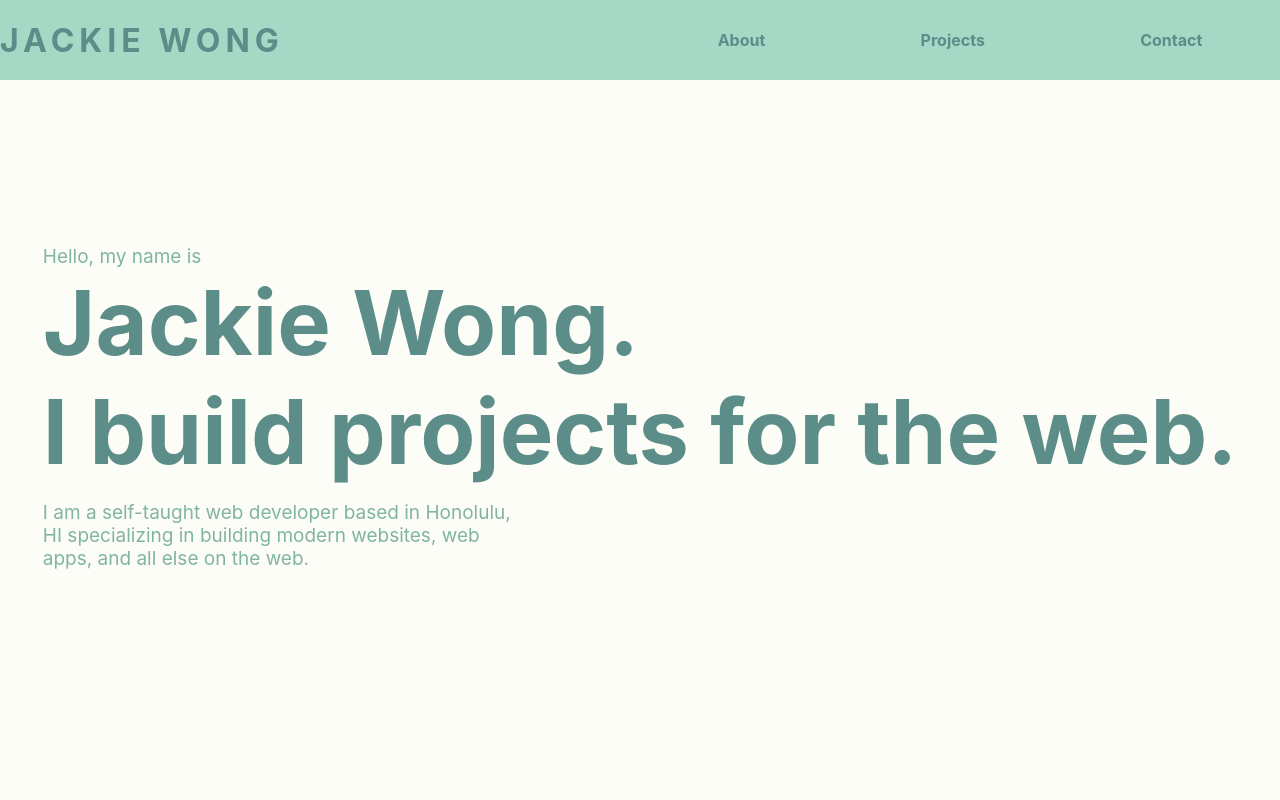
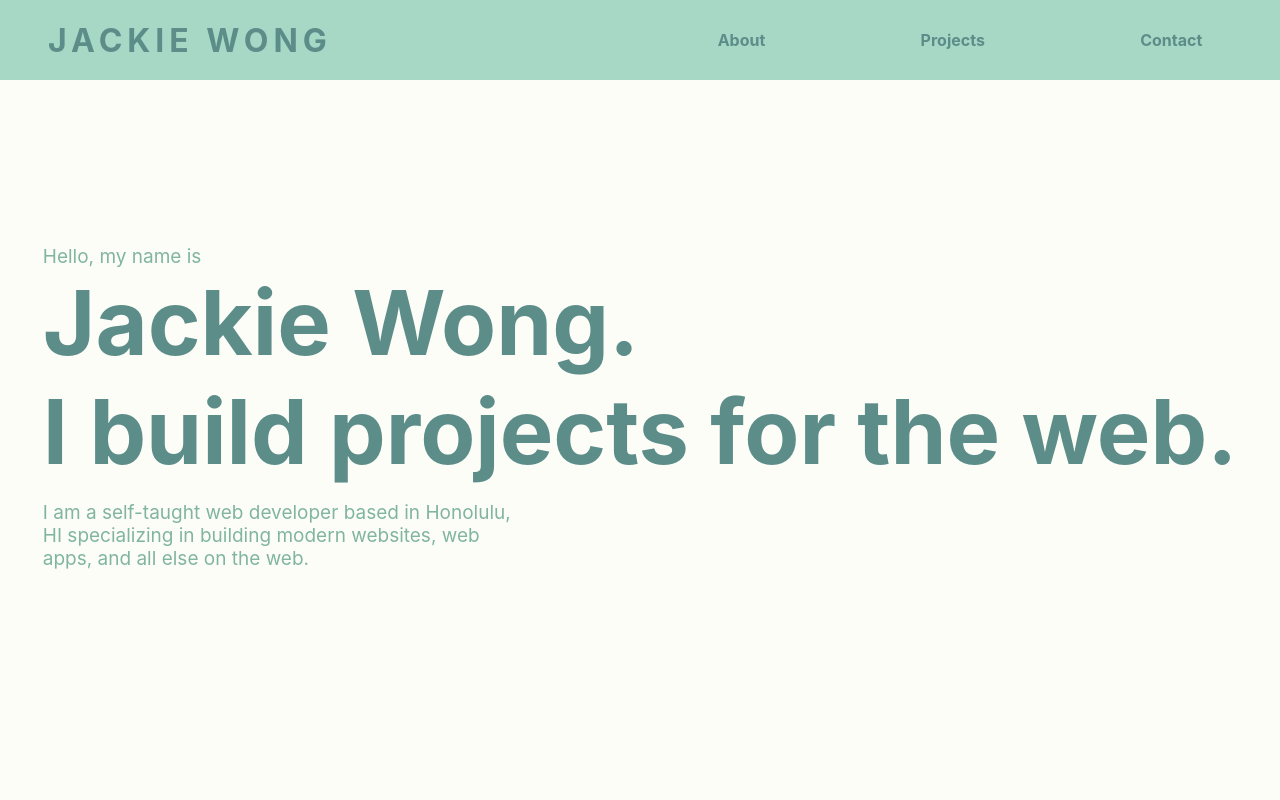
Before and after one commit to jackiewong99/portfolio_v2, a React (Create React App) app: page / in a window 1280 px wide. Shown: the top 800 px of the page. Built offline with nearby package versions, Linux system fonts and the light colour scheme.

Commit message:
Update navbar header
- Add anchor tag in between the header tag
- Fix child key prop in the list of nav labels

```diff
--- a/src/Components/Nav/Nav.module.css
+++ b/src/Components/Nav/Nav.module.css
@@ -11,9 +11,16 @@
   z-index: 2;
 }
 
+header {
+  display: flex;
+  align-items: center;
+  padding-left: 3rem;
+}
+
 .navHeader {
   font-size: 2rem;
   letter-spacing: 5px;
+  text-decoration: none;
 }
 
 .navHeader,
--- a/src/Components/Nav/Navbar.js
+++ b/src/Components/Nav/Navbar.js
@@ -5,12 +5,15 @@ import styles from './Nav.module.css';
 const Navbar = () => {
   return (
     <nav className={styles.navbarContainer}>
-      <header className={styles.navHeader}>JACKIE WONG</header>
+      <header>
+        <a href='/' className={styles.navHeader}>
+          JACKIE WONG
+        </a>
+      </header>
       <ul className={styles.navLinks}>
         {navLabels.map((label, key) => (
-          <li>
+          <li key={key}>
             <Link
-              key={key}
               activeClass={styles.active}
               to={label.url}
               spy={true}
```
